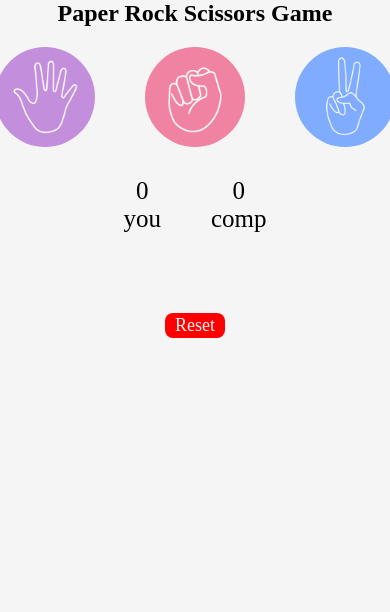
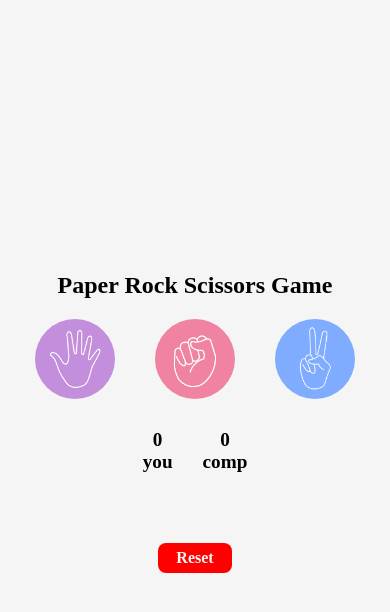
Before and after one commit to Parwez44/Paper-Rock-Scissor, a plain HTML site: page index.html in a window 390 px wide. Drawn offline with Linux system fonts and the light colour scheme.

Commit message:
Update paperRock.css

```diff
--- a/paperRock.css
+++ b/paperRock.css
@@ -1,71 +1,115 @@
-*{
+* {
+  margin: 0;
   padding: 0;
-    margin: 0;
-    background-color: whitesmoke;
-    font-family: 'Times New Roman', Times, serif;
+  box-sizing: border-box;
+  font-family: "Times New Roman", Times, serif;
 }
-h2{
-    text-align: center;
-}
-.img{
+
+body {
+  min-height: 100vh;
   display: flex;
   justify-content: center;
   align-items: center;
-    gap: 50px;
+  background-color: whitesmoke;
+}
+
+.main-wrapper {
+  text-align: center;
+  padding: 20px;
+}
+
+h2 {
+  margin-bottom: 20px;
+}
+
+.img {
+  display: flex;
+  justify-content: center;
+  align-items: center;
+  gap: 40px;
   margin-top: 20px;
+  flex-wrap: wrap;
+}
 
-}
-img{
+img {
   height: 100px;
   width: 100px;
   border-radius: 50%;
   object-fit: cover;
-    border-style: none;
+  cursor: pointer;
+  transition: transform 0.15s ease, border 0.15s ease;
 }
-.img :hover{
-    border: 8px solid black;
-    transition: 0.1s ease-in-out;
+
+.img img:hover {
+  transform: scale(1.05);
+  border: 6px solid black;
 }
-.score-board{
+
+.score-board {
   display: flex;
   justify-content: center;
   align-items: center;
   gap: 50px;
   text-align: center;
-    margin-top:30px;
+  margin-top: 30px;
 }
-.score-board p{
-    font-size: 25px;
+
+.score-board p {
+  font-size: 1.4rem;
+  font-weight: 600;
 }
-.msg1{
+
+.msg1 {
   display: flex;
   justify-content: center;
   align-items: center;
-    margin-top: 50px;
+  margin-top: 40px;
 }
-.msg{
-    font-size: 20px;
+
+.msg {
+  font-size: 1.1rem;
   background-color: green;
   border-radius: 10px;
-    padding: 5px;
+  padding: 8px 16px;
   color: white;
 }
-.hide{
+
+.hide {
   display: none;
 }
 
-.reset{
+.reset {
   display: flex;
-    align-items: center;
   justify-content: center;
-    padding-top: 30px;
+  margin-top: 30px;
 }
-.reset p{
+
+.reset p {
   background-color: red;
-    font-size: large;
-    padding: 2px 10px;
+  font-size: 1rem;
+  padding: 6px 18px;
   color: whitesmoke;
   border-radius: 8px;
-    border-style: none;
   cursor: pointer;
+  font-weight: 600;
 }
+
+
+@media (max-width: 420px) {
+  img {
+    height: 80px;
+    width: 80px;
+  }
+
+  .score-board {
+    gap: 30px;
+  }
+
+  .score-board p {
+    font-size: 1.2rem;
+  }
+
+  .msg {
+    font-size: 1rem;
+  }
+}
```
Lines whose indentation alone changed are shown as unchanged.
